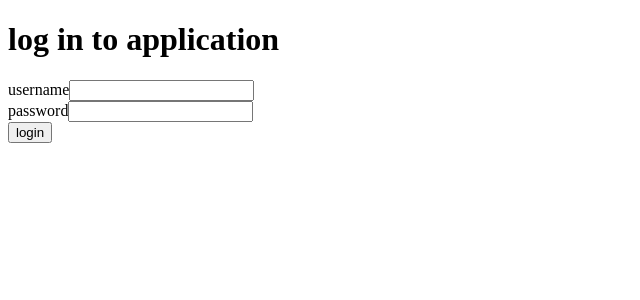
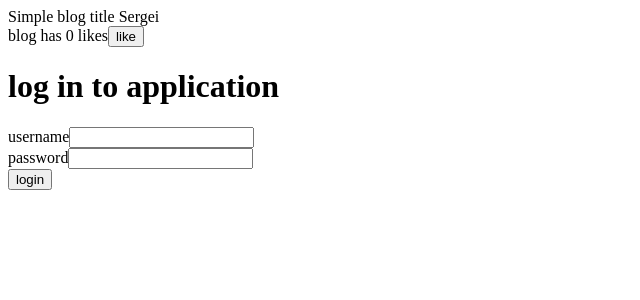
Before and after one commit to sepi4/kurssitehtavat-osa5, a React (Create React App) app: page / in a window 1280 px wide. Shown: the top 300 px of the page, without its empty margins (0-640 px from the left). Built offline with nearby package versions, Linux system fonts and the light colour scheme; no server answers; the HTML template or start-up script is replaced by a standard one.

Commit message:
5.13: blogilistan testit, step1

```diff
--- a/package.json
+++ b/package.json
@@ -33,6 +33,8 @@
   },
   "proxy": "http://localhost:3003",
   "devDependencies": {
+    "@testing-library/jest-dom": "^4.1.0",
+    "@testing-library/react": "^9.1.4",
     "eslint-plugin-jest": "^22.17.0",
     "prop-types": "^15.7.2"
   }
--- a/src/App.js
+++ b/src/App.js
@@ -6,6 +6,8 @@ import LoginForm from './components/LoginForm'
 import LoggedView from './components/LoggedView'
 
 import './index.css'
+
+import SimpleBlog from './components/SimpleBlog'
 
 const App = () =>  {
   const [username, setUsername] = useState('')
@@ -82,6 +84,15 @@ const App = () =>  {
 
   return (
     <div>
+      <SimpleBlog
+        blog={{
+          title: 'Simple blog title',
+          author: 'Sergei',
+          likes: 0,
+        }}
+        onClick={() => console.log('simpleBlog')}
+      />
+
       {user === null
         ?  <LoginForm
           message={message}
--- /dev/null
+++ b/src/components/SimpleBlog.js
@@ -0,0 +1,17 @@
+import React from 'react'
+
+const SimpleBlog = ({ blog, onClick }) => {
+  return (
+    <div>
+      <div>
+        {blog.title} {blog.author}
+      </div>
+      <div>
+        blog has {blog.likes} likes
+        <button onClick={onClick}>like</button>
+      </div>
+    </div>
+  )
+}
+
+export default SimpleBlog
```
Also changed, not shown: oldReact.txt (added), 2 other files (tests, documents, lock files or other folders).
